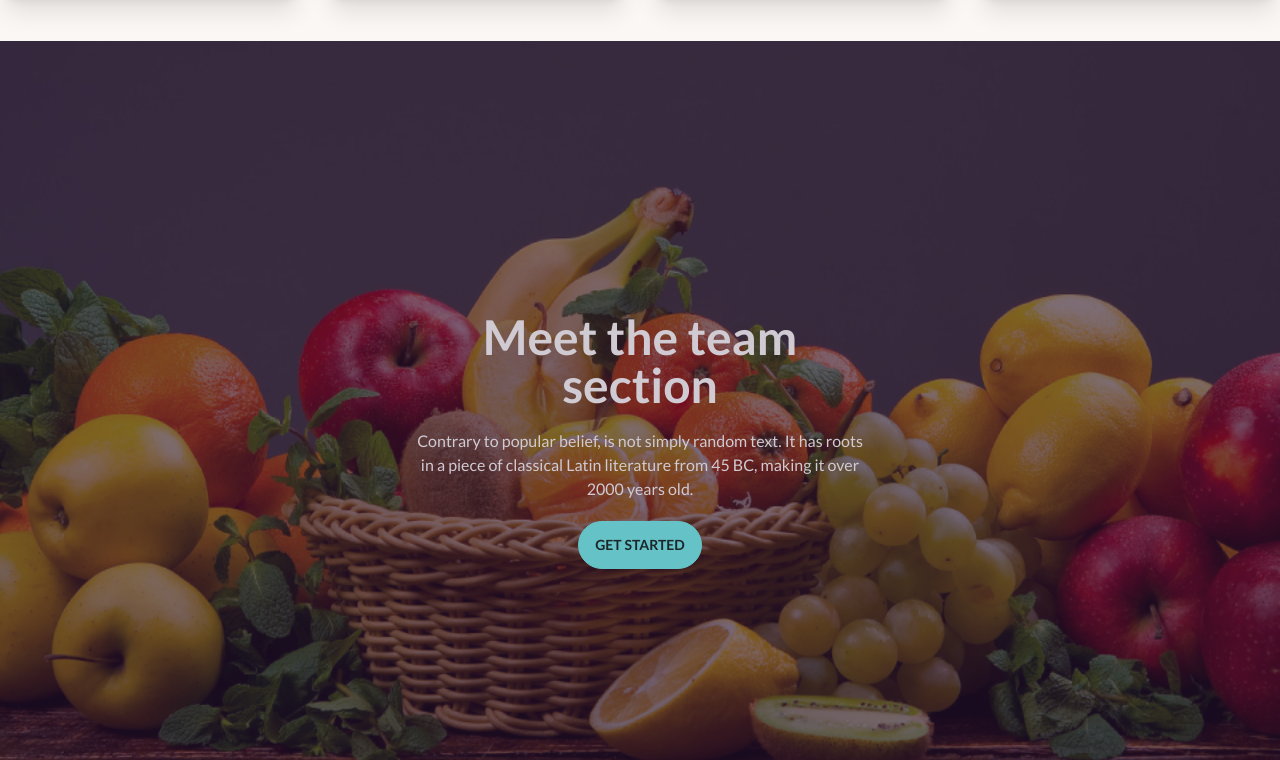
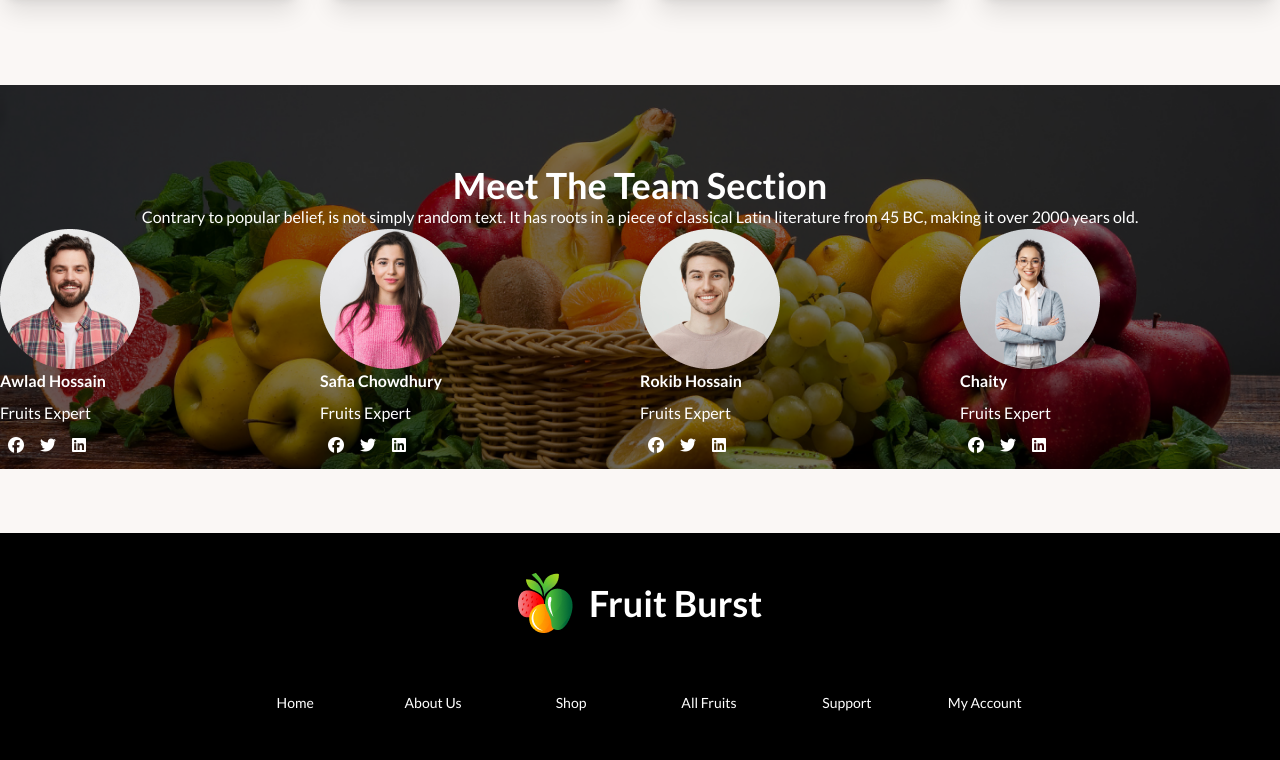
Before and after one commit to marufbillah225/fruit-shop, a plain HTML site: page index.html in a window 1280 px wide. Shown: the part 1779-2539 px from the top of the page. Drawn offline with nearby package versions, Linux system fonts and the light colour scheme.

Commit message:
added all 5 section and complete the design

```diff
--- a/index.html
+++ b/index.html
@@ -253,21 +253,71 @@
             </div>
             </div>
         </section>
-        <!-- Meat the Team Section -->
-        <section class="my-5">
-            <div class="hero min-h-screen" style="background-image: url(./images/banner1.png);">
-                <div class="hero-overlay bg-opacity-60"></div>
-                <div class="hero-content text-center text-neutral-content">
-                    <div class="max-w-md">
-                        <h1 class="mb-5 text-5xl font-bold">Meet the team section</h1>
-                        <p class="mb-5">Contrary to popular belief, is not simply random text. It has roots in a piece
-                            of classical Latin literature from 45 BC, making it over 2000 years old.</p>
-                        <button class="btn btn-primary">Get Started</button>
+        <!-- meet the team section  -->
+        <section>
+            <div class="relative my-16 ">
+                <!-- Background Image -->
+                <div class="bg-cover bg-center h-96" style="background-image: url('./images/banner1.png');">
+                    <!-- Overlay -->
+                    <div class="absolute inset-0 bg-black opacity-50"></div>
+
+                    <!-- Title -->
+                    <div class="absolute inset-0 text-center mt-20 text-white">
+                        <h2 class="text-4xl font-bold">Meet The Team Section</h2>
+                        <p>Contrary to popular belief, is not simply random text. It has roots in a piece of classical Latin literature from 45 BC, making it over 2000 years old.</p>
+
+                        <!-- Team Members -->
+                        <div class="grid grid-cols-4 ">
+
+                            <!-- flex justify-center items-center gap-20 my-10 -->
+                            <!-- Team Member 1 -->
+                            <div class="text-white  text-left">
+                                <img src="./images/member1.png"0 alt="" >
+                                <p class="font-bold">Awlad Hossain</p>
+                                <p class="my-2">Fruits Expert</p>
+                                <div class="flex  mt-2">
+                                    <a href="#" class="text-white mx-2"><i class="fab fa-facebook"></i></a>
+                                    <a href="#" class="text-white mx-2"><i class="fab fa-twitter"></i></a>
+                                    <a href="#" class="text-white mx-2"><i class="fab fa-linkedin"></i></a>
+                                </div>
+                            </div>
+                            <div class="text-white  text-left">
+                                <img src="./images/member2.png"0 alt="" >
+                                <p class="font-bold">Safia Chowdhury</p>
+                                <p class="my-2">Fruits Expert</p>
+                                <div class="flex  mt-2">
+                                    <a href="#" class="text-white mx-2"><i class="fab fa-facebook"></i></a>
+                                    <a href="#" class="text-white mx-2"><i class="fab fa-twitter"></i></a>
+                                    <a href="#" class="text-white mx-2"><i class="fab fa-linkedin"></i></a>
+                                </div>
+                            </div>
+                            <div class="text-white  text-left">
+                                <img src="./images/member3.png"0 alt="" >
+                                <p class="font-bold">Rokib Hossain</p>
+                                <p class="my-2">Fruits Expert</p>
+                                <div class="flex  mt-2">
+                                    <a href="#" class="text-white mx-2"><i class="fab fa-facebook"></i></a>
+                                    <a href="#" class="text-white mx-2"><i class="fab fa-twitter"></i></a>
+                                    <a href="#" class="text-white mx-2"><i class="fab fa-linkedin"></i></a>
+                                </div>
+                            </div>
+                            <div class="text-white  text-left">
+                                <img src="./images/member4.png"0 alt="" >
+                                <p class="font-bold">Chaity</p>
+                                <p class="my-2">Fruits Expert</p>
+                                <div class="flex  mt-2">
+                                    <a href="#" class="text-white mx-2"><i class="fab fa-facebook"></i></a>
+                                    <a href="#" class="text-white mx-2"><i class="fab fa-twitter"></i></a>
+                                    <a href="#" class="text-white mx-2"><i class="fab fa-linkedin"></i></a>
+                                </div>
+                            </div>
+                        </div>
                     </div>
                 </div>
             </div>
+        </section>
 
-        </section>
+
     </main>
     <footer>
         <footer class="footer footer-center p-10 bg-black text-primary-content">
```
